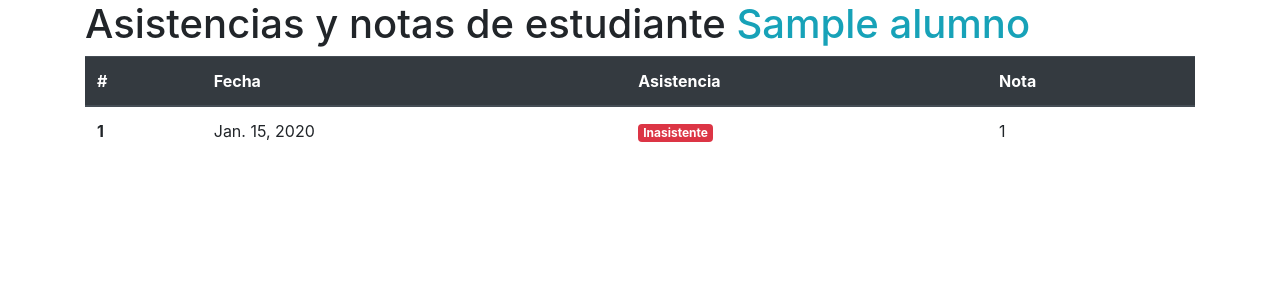
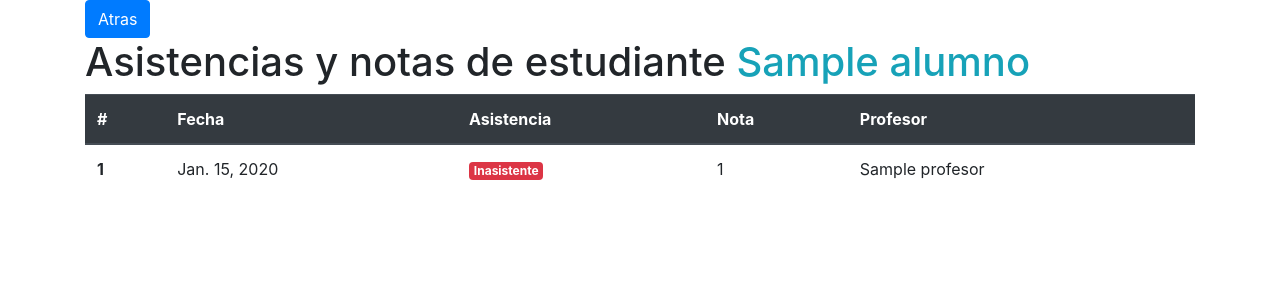
Before and after one commit to fernandlira/colegiodj, a Django app: page /asistencias/ver-asistencia/1 in a window 1280 px wide. Shown: the top 300 px of the page. Run offline with Django 3.2, Linux system fonts and the light colour scheme; tables that the repository leaves empty hold one stand-in row (values such as "Sample post"); some libraries are stand-ins or nearby versions.

Commit message:
added element to vieew

```diff
--- a/colegio/models.py
+++ b/colegio/models.py
@@ -55,4 +55,4 @@ class Asistencia(models.Model):
     curso = models.ForeignKey("Curso", on_delete=models.CASCADE)
     fecha = models.DateField(null=True, blank=True)
     asistencia = models.CharField(max_length=100, choices=ASISTENCIA,blank=False, null=False)
-    nota = models.IntegerField(blank=False, null=True)
+    nota = models.IntegerField(blank=True, null=True)
--- a/colegio/views.py
+++ b/colegio/views.py
@@ -1,7 +1,7 @@
 from django.shortcuts import render
 from django.views.decorators.http import require_http_methods
 from django.shortcuts import redirect
-from .models import Alumno, Asistencia
+from .models import Alumno, Asistencia, Profesor
 
 
 def home(request):
--- a/templates/colegio/asistencia_estudiante.html
+++ b/templates/colegio/asistencia_estudiante.html
@@ -3,6 +3,7 @@
 {%block title %} Listado Asistencia {% endblock %}
 
 {%block content %}
+<a class="btn btn-primary" href="../ver-asistencias" role="button">Atras</a>
 <h1>Asistencias y notas de estudiante <span class="text-info">{{alumno.name}}</span> </h1>
 <table class="table">
     <thead class="thead-dark">
@@ -11,6 +12,7 @@
         <th scope="col">Fecha</th>
         <th scope="col">Asistencia</th>
         <th scope="col">Nota</th>
+        <th scope="col">Profesor</th>
       </tr>
     </thead>
     <tbody>
@@ -27,6 +29,7 @@
                 {% endif %}
                 </td>
             <td>{{asistencia.nota}}</td>
+            <td>{{asistencia.profesor}}</td>
           </tr>
 
 
```
Also changed, not shown: colegio/migrations/0004_asistencia.py.
